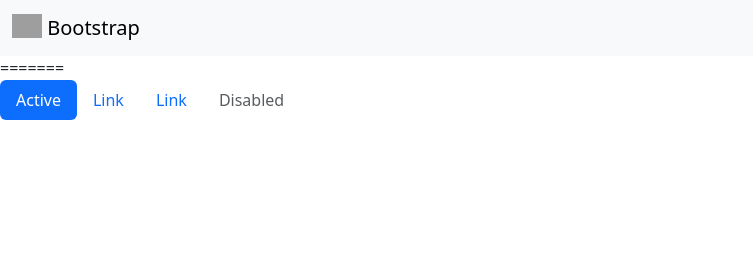
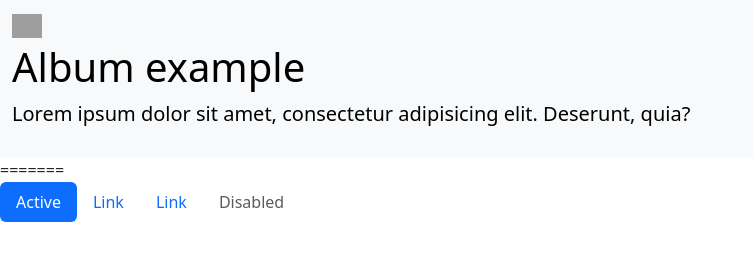
Before and after one commit to ThoaiNguyen2205/Demo_Git, a plain HTML site: page index.html in a window 1280 px wide. Shown: the whole page, without its empty margins (0-753 px from the left). Drawn offline with nearby package versions, Linux system fonts and the light colour scheme; grey boxes are pictures that could not be loaded.

Commit message:
update title

```diff
--- a/index.html
+++ b/index.html
@@ -26,7 +26,11 @@
               height="24"
               class="d-inline-block align-text-top"
             />
-            Bootstrap
+            <h1>Album example</h1>
+            <p>
+              Lorem ipsum dolor sit amet, consectetur adipisicing elit.
+              Deserunt, quia?
+            </p>
           </a>
         </div>
       </nav>
```
